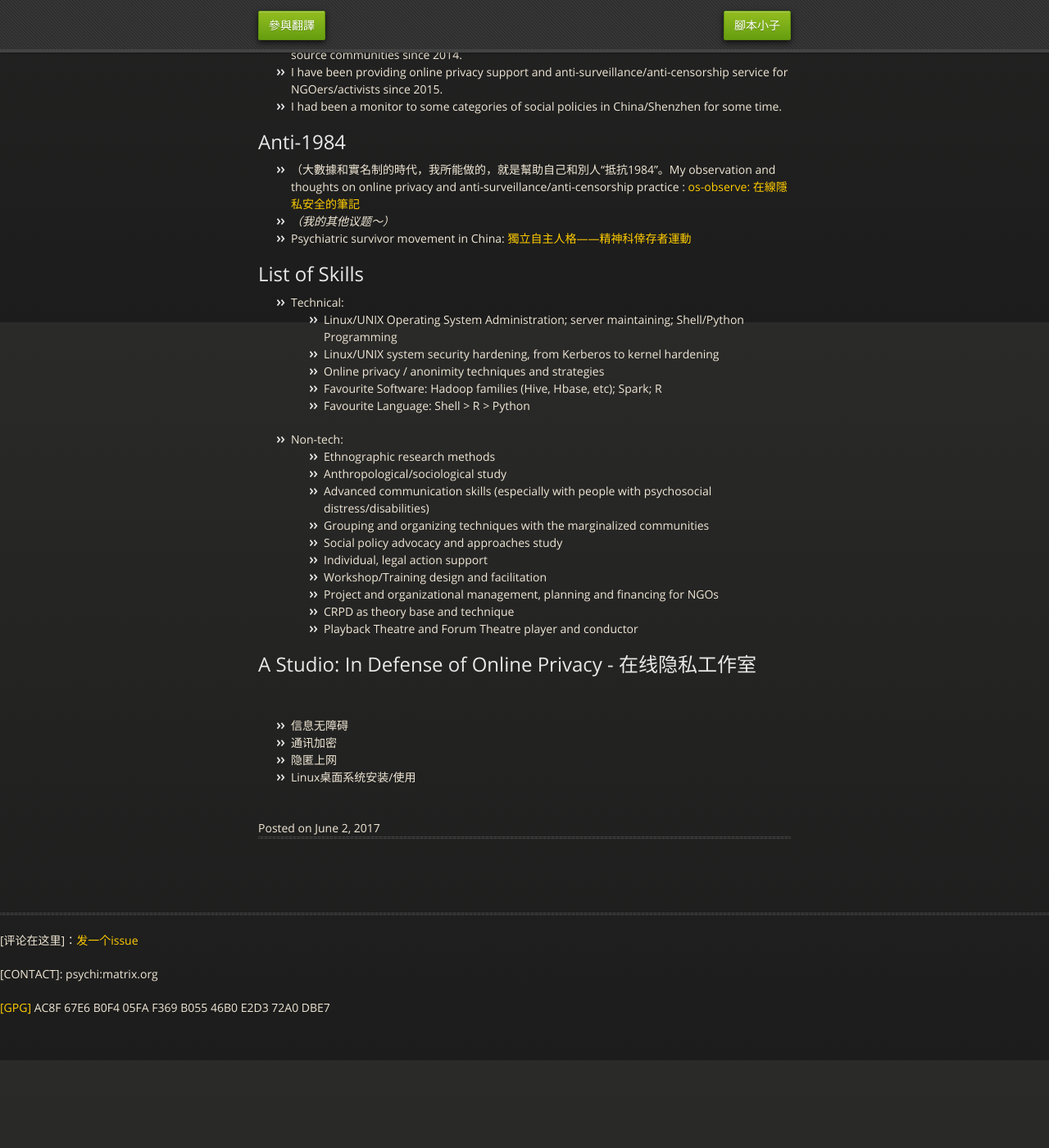
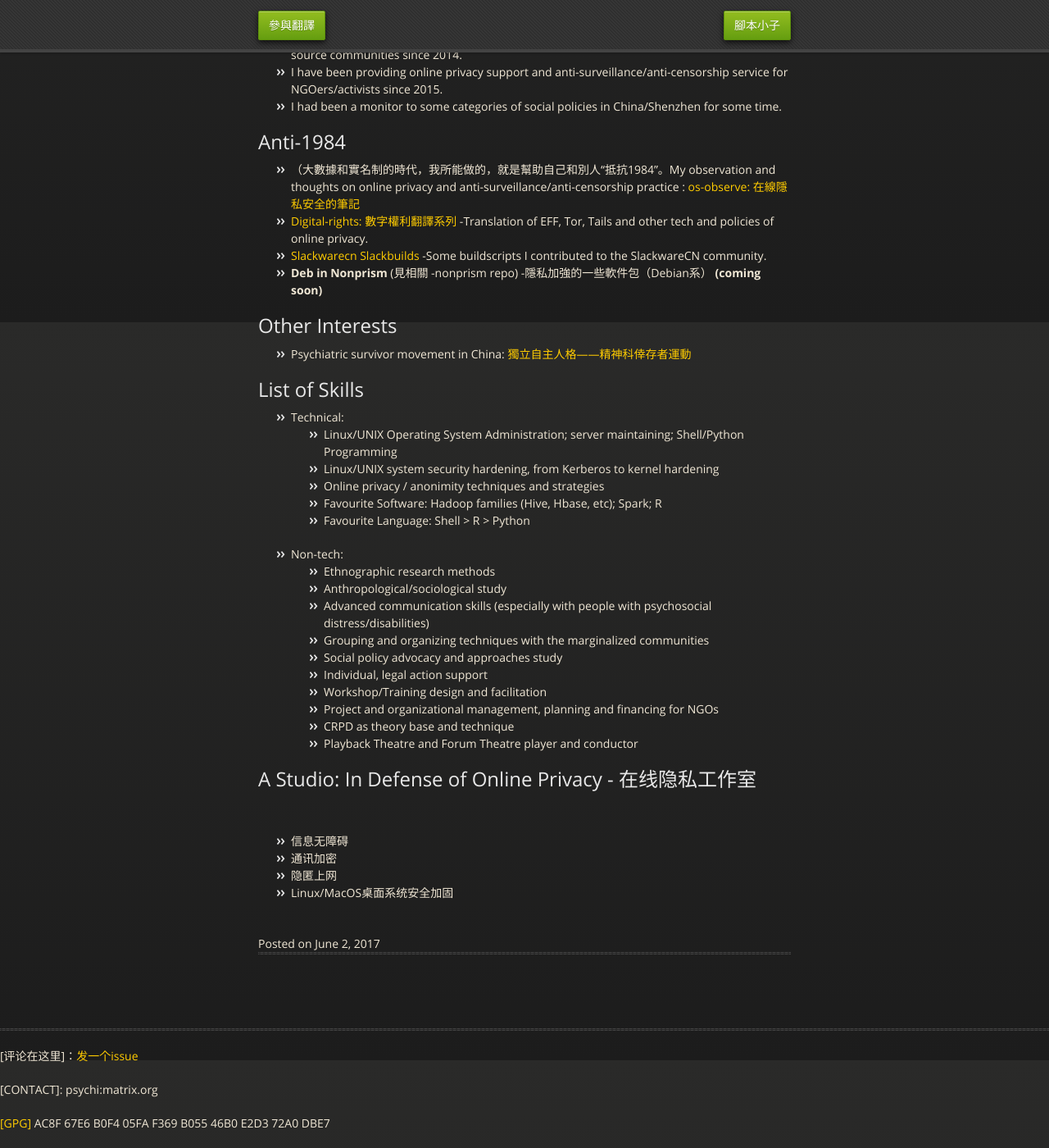
Before and after one commit to mdrights/mdrights.github.io, a Jekyll site: the page built from index.html, in a window 1280 px wide and 1400 px high, scrolled down 507 px. Shown: the whole window at 82% size. Built offline with Jekyll 4.4.1, drawn with Linux system fonts in a browser that asks for light colours.

Commit message:
update self-intro

```diff
--- a/_posts/2020-11-09-about-me.md
+++ b/_posts/2020-11-09-about-me.md
@@ -23,7 +23,11 @@ I am **MDrights** ( what? ), formerly trained as a clinical psychologist/ethnogr
 - A collaborative platform for social policy participation in China: [mirror-CN: 鏡像拆那——公共政策參與平臺 ]({{ site.baseurl }}/mirror-CN)
 -->
 - （大數據和實名制的時代，我所能做的，就是幫助自己和別人“抵抗1984”。My observation and thoughts on online privacy and anti-surveillance/anti-censorship practice : [os-observe: 在線隱私安全的筆記]({{ site.baseurl }}/os-observe)
-- _（我的其他议题～）_
+- [Digital-rights: 數字權利翻譯系列](https://github.com/mdrights/Digital-rights) -Translation of EFF, Tor, Tails and other tech and policies of online privacy.
+- [Slackwarecn Slackbuilds](https://github.com/slackwarecn-slackbuilds) -Some buildscripts I contributed to the SlackwareCN community.
+- **Deb in Nonprism** (見相關 -nonprism repo) -隱私加強的一些軟件包（Debian系） __(coming soon)__
+
+## Other Interests
 - Psychiatric survivor movement in China: [獨立自主人格——精神科倖存者運動]({{ site.baseurl }}/beyond-psychiatry)
 
 ## List of Skills
@@ -54,4 +58,4 @@ I am **MDrights** ( what? ), formerly trained as a clinical psychologist/ethnogr
 - 信息无障碍
 - 通讯加密
 - 隐匿上网
-- Linux桌面系统安装/使用
+- Linux/MacOS桌面系统安全加固
```
